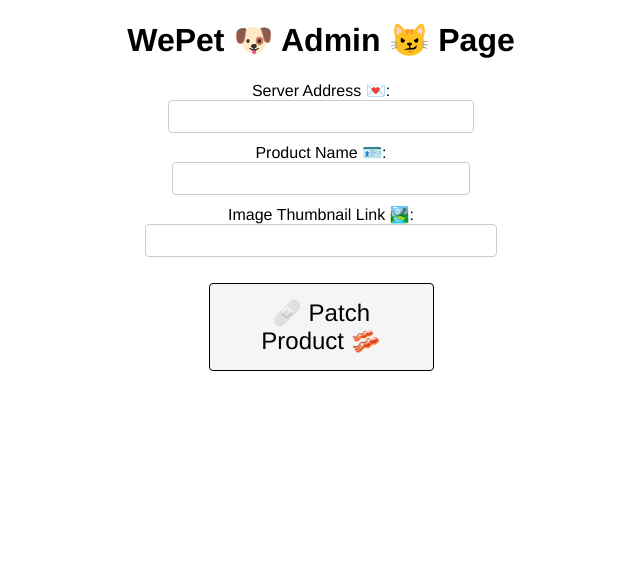
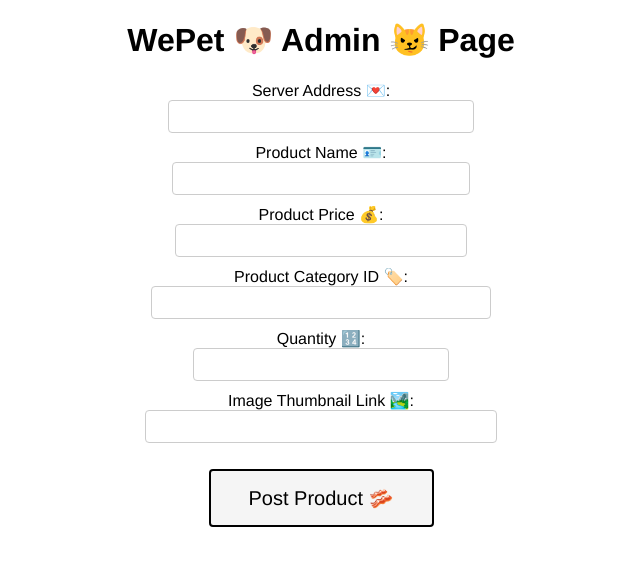
Before and after one commit to ts-oh/wepet-admin, a React (Vite) app: page / in a window 1280 px wide. Shown: the top 566 px of the page, without its empty margins (319-959 px from the left). Built offline with nearby package versions, Linux system fonts and the light colour scheme.

Commit message:
:rewind: [REVERT]: to post and remove description

```diff
--- a/src/App.css
+++ b/src/App.css
@@ -42,18 +42,23 @@ textarea {
 }
 
 button {
-  font-size: 24px;
-  padding: 15px 20px;
+  font-size: 20px;
+  padding: 15px 16px;
   margin: 16px;
   background-color: whitesmoke;
   color: black;
-  border: 1px solid;
+  border: 2px solid;
   border-radius: 4px;
   cursor: pointer;
   width: 225px;
   transition: background-color 0.2s, border-color 0.2s;
 }
 
+button:hover {
+  background-color: darkgray;
+  color: black;
+}
+
 button:active {
   background-color: #90ee90;
   border-color: #39ff14;
--- a/src/App.jsx
+++ b/src/App.jsx
@@ -4,10 +4,10 @@ import './App.css'
 
 const AdminPage = () => {
   const [productName, setProductName] = useState('')
-  // const [productPrice, setProductPrice] = useState('')
-  // const [category, setCategory] = useState('')
+  const [productPrice, setProductPrice] = useState('')
+  const [category, setCategory] = useState('')
   // const [productDescription, setProductDescription] = useState('')
-  // const [quantity, setQuantity] = useState('')
+  const [quantity, setQuantity] = useState('')
   const [thumbnailLink, setThumbnailLink] = useState('')
   const [serverAddress, setServerAddress] = useState('')
 
@@ -16,24 +16,24 @@ const AdminPage = () => {
 
     const newProduct = {
       productName: productName,
-      // productPrice: productPrice,
+      productPrice: productPrice,
       // productDescription: productDescription,
-      // productCategoryId: category,
-      // productQuantity: quantity,
+      productCategoryId: category,
+      productQuantity: quantity,
       mainImageUrl: thumbnailLink,
     }
 
     try {
-      const response = await axios.patch(
+      const response = await axios.post(
         `http://${serverAddress}/products`,
         newProduct
       )
 
       setProductName('')
-      // setProductPrice('')
-      // setCategory('')
+      setProductPrice('')
+      setCategory('')
       // setProductDescription('')
-      // setQuantity('')
+      setQuantity('')
       setThumbnailLink('')
 
       console.log('Product added 🥳:', response.data)
@@ -62,7 +62,7 @@ const AdminPage = () => {
             onChange={(e) => setProductName(e.target.value)}
           />
         </div>
-        {/* <div>
+        <div>
           <label>Product Price 💰:</label>
           <input
             type="text"
@@ -78,13 +78,13 @@ const AdminPage = () => {
             onChange={(e) => setCategory(e.target.value)}
           />
         </div>
-        <div>
+        {/* <div>
           <label>Product Description 📝:</label>
           <textarea
             value={productDescription}
-            onChange={(e) => setProductDescription(e.target.value)}
+            onChange={(e) => setProductDescription(e.target.value.trim())}
           />
-        </div>
+        </div> */}
         <div>
           <label>Quantity 🔢:</label>
           <input
@@ -92,7 +92,7 @@ const AdminPage = () => {
             value={quantity}
             onChange={(e) => setQuantity(e.target.value)}
           />
-        </div> */}
+        </div>
         <div>
           <label>Image Thumbnail Link 🏞️:</label>
           <input
@@ -101,7 +101,7 @@ const AdminPage = () => {
             onChange={(e) => setThumbnailLink(e.target.value)}
           />
         </div>
-        <button type="submit">🩹 Patch Product 🥓</button>
+        <button type="submit">Post Product 🥓</button>
       </form>
     </div>
   )
```
